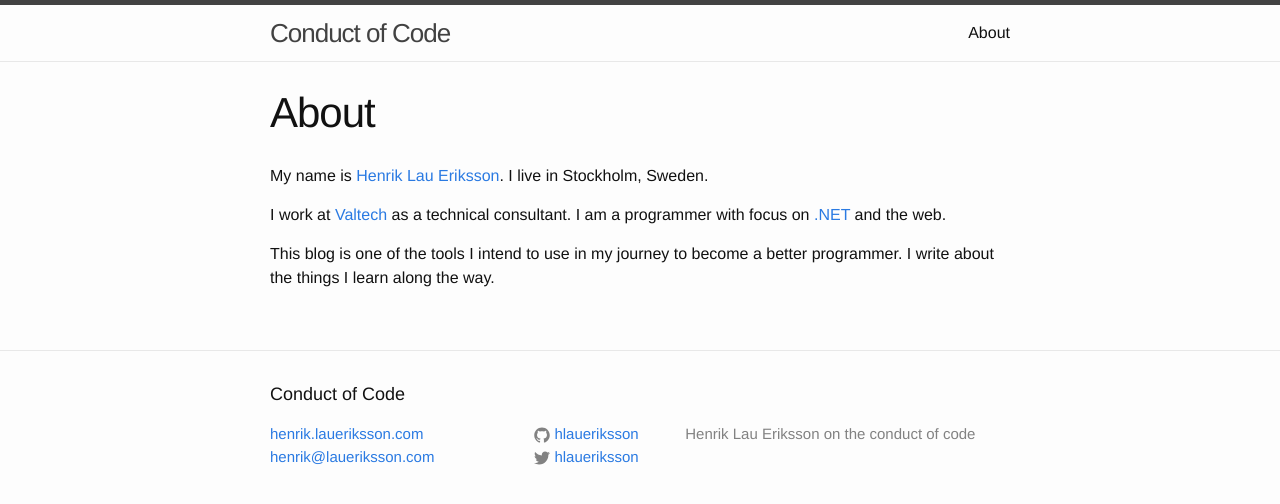
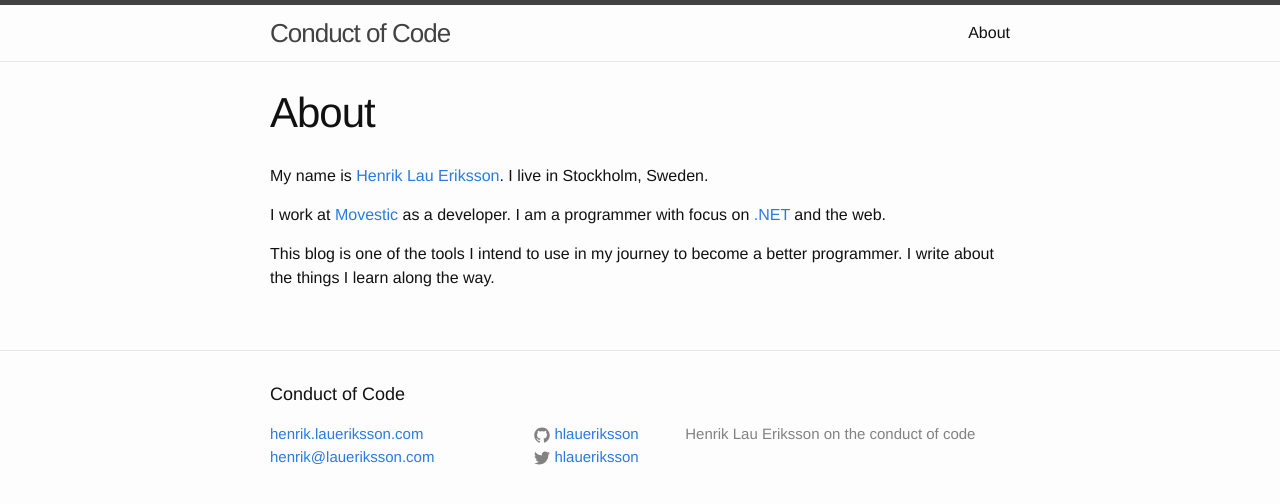
Before and after one commit to hlaueriksson/conductofcode.io, a Jekyll site: the page built from about.md, in a window 1280 px wide. Shown: the top 504 px of the page. Built offline with Jekyll 4.4.1, drawn with Linux system fonts in a browser that asks for light colours.

Commit message:
Updated about
with new job

```diff
--- a/about.md
+++ b/about.md
@@ -7,6 +7,6 @@ display_in_navigation: true
 
 My name is [Henrik Lau Eriksson](http://henrik.laueriksson.com). I live in Stockholm, Sweden.
 
-I work at [Valtech](https://valtech.se) as a technical consultant. I am a programmer with focus on [.NET](https://github.com/dotnet) and the web.
+I work at [Movestic](https://www.movestic.se) as a developer. I am a programmer with focus on [.NET](https://github.com/dotnet) and the web.
 
 This blog is one of the tools I intend to use in my journey to become a better programmer. I write about the things I learn along the way.
```
